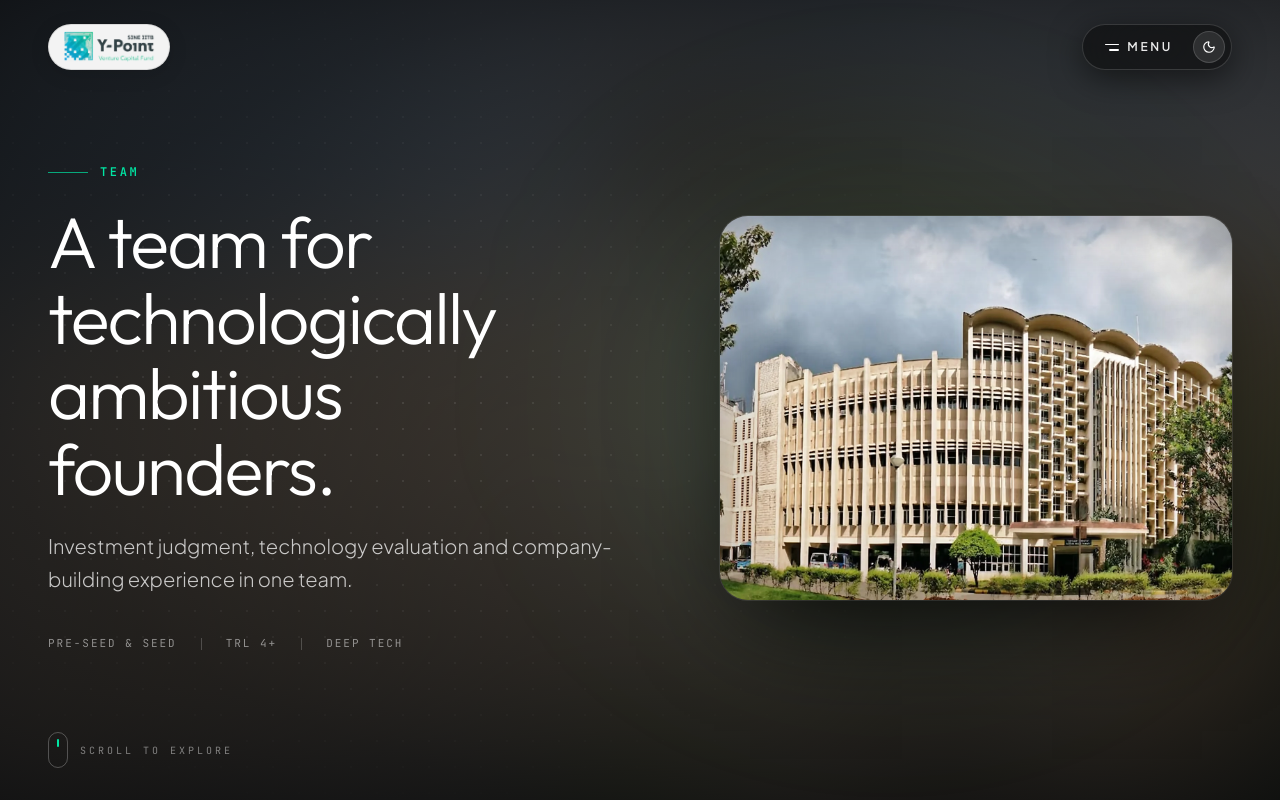
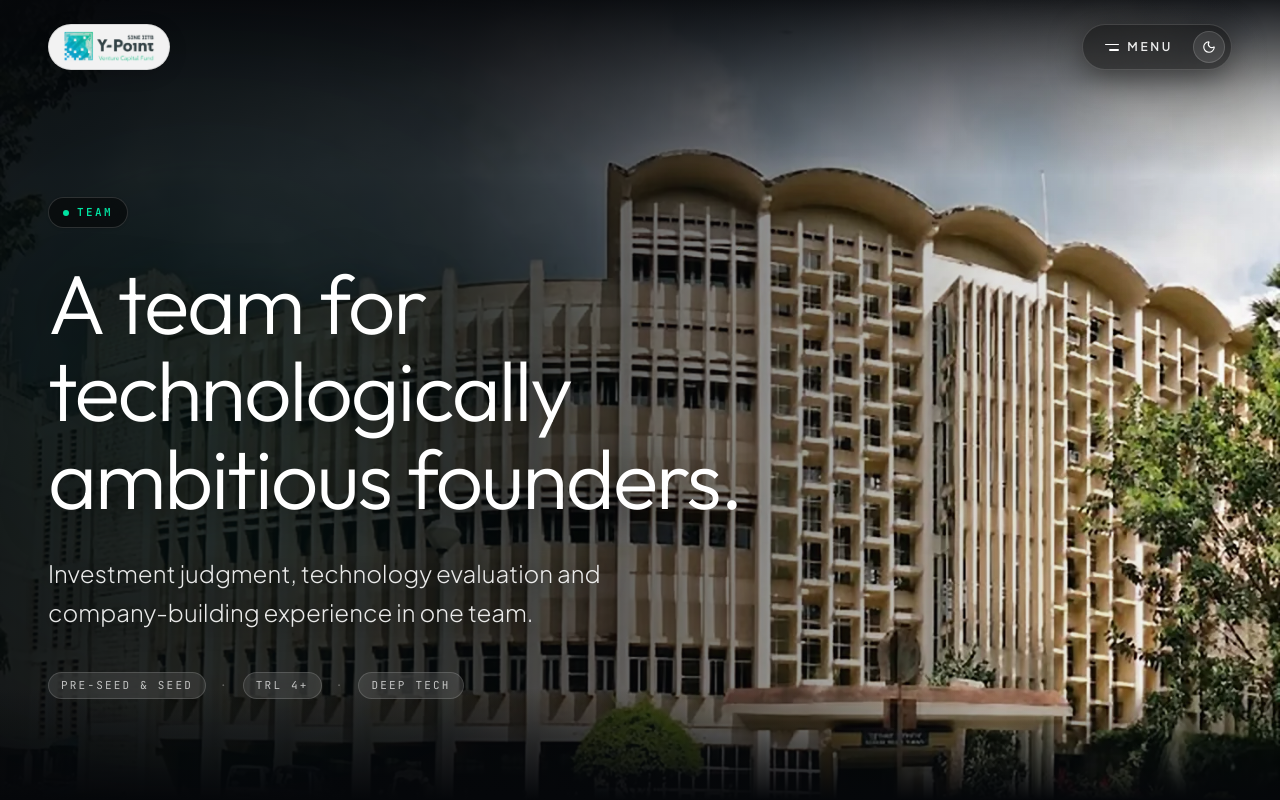
Before and after one commit to Ankit-singh-dot/y-point, a Next.js app in the folder my-app/: page /team in a window 1280 px wide. Shown: the top 800 px of the page. Built offline with nearby package versions, Linux system fonts and the light colour scheme.

Commit message:
making_images_full_fldge_high_screen app/components/PhotoHero.tsx

```diff
--- a/my-app/app/components/PhotoHero.tsx
+++ b/my-app/app/components/PhotoHero.tsx
@@ -5,123 +5,87 @@ const INK = "5,7,10";
 const ACCENT = "0,229,163";
 
 /**
- * w/h are the real pixel dimensions of each file. The sources only carry ~736px of genuine
- * detail, so on desktop we never stretch them full-bleed: the sharp photo sits in a rounded frame
- * at its own aspect ratio, and a blurred copy fills the screen (blur hides missing resolution).
- * On phones (portrait screens) the photo is shown full-bleed, where it is close to native size.
+ * Ultra HD master photography (2752x1536, 16:9 widescreen). High fidelity architectural
+ * detail designed for full-screen display without pixelation or compression artifacts.
  */
 export const HERO_PHOTOS = {
-  mainBuilding: { src: "/iitb/main-building.webp", w: 1472, h: 1104, label: "Main Building", alt: "The Main Building at IIT Bombay under monsoon clouds", position: "62% 50%" },
-  mainBuildingLeaves: { src: "/iitb/main-building-leaves.webp", w: 1472, h: 920, label: "Main Building", alt: "IIT Bombay Main Building seen through peepal leaves", position: "55% 40%" },
-  campusLawn: { src: "/iitb/campus-lawn.webp", w: 1472, h: 1962, label: "Central Lawn", alt: "IIT Bombay central lawn and trees", position: "50% 38%" },
-  mainGate: { src: "/iitb/main-gate.webp", w: 1472, h: 1720, label: "Main Gate", alt: "IIT Bombay Main Gate beneath the trees", position: "50% 30%" },
-  entranceWall: { src: "/iitb/entrance-wall.webp", w: 1472, h: 1580, label: "Institute Entrance", alt: "IIT Bombay entrance wall beneath the trees", position: "50% 50%" },
-  crestPlaque: { src: "/iitb/crest-plaque.webp", w: 1472, h: 1104, label: "Institute Crest", alt: "The brass IIT Bombay crest, lit against a wall", position: "50% 45%" },
-  entranceSign: { src: "/iitb/entrance-sign.webp", w: 1472, h: 1760, label: "Institute Entrance", alt: "IIT Bombay entrance signage under a banyan canopy", position: "50% 52%" },
+  mainBuilding: { src: "/iitb/main-building.webp", w: 4096, h: 1948, label: "Main Building", alt: "The Main Building at IIT Bombay under dramatic sky", position: "center 48%" },
+  mainBuildingLeaves: { src: "/iitb/main-building-leaves.webp", w: 2880, h: 2160, label: "Main Building", alt: "IIT Bombay Main Building facade framed by leaves", position: "center 45%" },
+  campusLawn: { src: "/iitb/campus-lawn.webp", w: 2880, h: 2160, label: "Central Lawn", alt: "IIT Bombay central campus lawn and iconic metal sculpture", position: "center 45%" },
+  mainGate: { src: "/iitb/main-gate.webp", w: 3200, h: 2400, label: "Main Gate", alt: "IIT Bombay campus entrance portico and green rain trees", position: "center 42%" },
+  entranceWall: { src: "/iitb/main-gate.webp", w: 3200, h: 2400, label: "Campus Entrance", alt: "IIT Bombay campus entrance and architectural canopy", position: "center 42%" },
+  crestPlaque: { src: "/iitb/crest-plaque.webp", w: 2752, h: 1536, label: "Institute Crest", alt: "The bronze IIT Bombay crest plaque, lit against a textured wall", position: "75% center" },
+  entranceSign: { src: "/iitb/main-gate.webp", w: 3200, h: 2400, label: "Campus Entrance", alt: "IIT Bombay entrance portico under green canopy", position: "center 42%" },
 } as const;
 
 export type HeroPhoto = keyof typeof HERO_PHOTOS;
 
-/** Largest CSS width the framed photo may take on desktop (keeps it near native sharpness). */
-const FRAME_MAX_W = 580;
-
 type StageProps = {
   photo: HeroPhoto;
-  /**
-   * Mobile composition only (desktop is always text-left / photo-right):
-   * bottom – text bottom-left over the photo
-   * top    – text centred over the canopy, subject visible below
-   */
   layout?: "bottom" | "top";
   minHeight?: string;
   paddingTop?: string;
   paddingBottom?: string;
   preload?: boolean;
-  /** Show the "Scroll" hint at the bottom of the section on desktop. */
-  scrollCue?: boolean;
   children: React.ReactNode;
 };
 
 export function PhotoStage({
   photo,
   layout = "bottom",
-  minHeight = "100svh",
-  paddingTop = "8rem",
-  paddingBottom = "clamp(3rem, 7vw, 5.5rem)",
+  minHeight = "100vh",
   preload = false,
-  scrollCue = false,
   children,
 }: StageProps) {
   const p = HERO_PHOTOS[photo];
-  const top = layout === "top";
-  const aspect = p.w / p.h;
-  const frameStyle = {
-    "--frame-w": `min(${FRAME_MAX_W}px, 40vw, calc(min(58svh, 580px) * ${aspect.toFixed(4)}))`,
-    "--frame-w-sm": `min(100%, 560px, calc(44svh * ${aspect.toFixed(4)}))`,
-    "--frame-ar": `${p.w} / ${p.h}`,
-  } as React.CSSProperties;
 
   return (
-    <section className="relative z-10 w-full overflow-hidden text-white" style={{ minHeight, background: `rgb(${INK})` }}>
-      {/* Backdrop: blurred photo, accent glow and a faint dot texture (blur hides missing resolution) */}
-      <div aria-hidden="true" className="absolute inset-0">
-        <Image src={p.src} alt="" fill sizes="30vw" className="object-cover scale-125 blur-3xl saturate-125 opacity-60" />
+    <section
+      className="relative z-10 w-full h-screen h-[100dvh] min-h-[100dvh] overflow-hidden bg-[#05070a] flex flex-col justify-between text-white select-none"
+    >
+      {/* 1. Full-Bleed Ultra HD Flexible Background Photograph: Perfectly fits 100% of any screen */}
+      <div className="absolute inset-0 w-full h-full overflow-hidden">
+        <Image
+          src={p.src}
+          alt={p.alt}
+          fill
+          priority={preload}
+          sizes="100vw"
+          style={{ objectPosition: p.position }}
+          className="object-cover w-full h-full scale-100 transition-transform duration-1000 ease-out"
+        />
+
+        {/* 2. Top Scrim: Preserves navbar transparency and readability */}
+        <div className="absolute inset-x-0 top-0 h-44 bg-gradient-to-b from-[#05070a]/90 via-[#05070a]/40 to-transparent pointer-events-none" />
+
+        {/* 3. Directional Asymmetric Cinematic Scrim:
+            Ensures text on the left has deep, razor-sharp legibility while the architecture and campus on the right remains sunlit, open, and completely unobscured */}
         <div
-          className="absolute inset-0"
+          className="absolute inset-0 pointer-events-none"
           style={{
-            background: `radial-gradient(120% 90% at 72% 50%, rgba(${INK},0.3) 0%, rgba(${INK},0.75) 60%, rgba(${INK},0.94) 100%)`,
+            background: "linear-gradient(90deg, rgba(5,7,10,0.92) 0%, rgba(5,7,10,0.80) 36%, rgba(5,7,10,0.48) 58%, rgba(5,7,10,0.12) 78%, transparent 100%)",
           }}
         />
+
+        {/* 4. Bottom Horizon Scrim: Smooth cinematic transition into page content */}
+        <div className="absolute inset-x-0 bottom-0 h-28 bg-gradient-to-t from-[#05070a] via-[#05070a]/50 to-transparent pointer-events-none" />
+
+        {/* 5. Subtle Accent Light on text anchor */}
         <div
-          className="absolute inset-0 opacity-[0.18]"
-          style={{
-            backgroundImage: "radial-gradient(rgba(255,255,255,0.55) 1px, transparent 1px)",
-            backgroundSize: "26px 26px",
-            maskImage: "radial-gradient(70% 70% at 30% 50%, black 0%, transparent 75%)",
-            WebkitMaskImage: "radial-gradient(70% 70% at 30% 50%, black 0%, transparent 75%)",
-          }}
-        />
-        <div
-          className="absolute left-1/2 top-[30%] h-[40vh] w-[90vw] -translate-x-1/2 -translate-y-1/2 rounded-full blur-[90px] lg:left-auto lg:right-[8%] lg:top-1/2 lg:h-[60vh] lg:w-[45vw] lg:translate-x-0 lg:blur-[120px]"
-          style={{ background: `radial-gradient(closest-side, rgba(${ACCENT},0.18), transparent)` }}
+          className="absolute -left-20 top-1/2 h-[40vh] w-[45vw] -translate-y-1/2 rounded-full blur-[140px] pointer-events-none opacity-20"
+          style={{ background: `radial-gradient(closest-side, #00E5A3, transparent)` }}
         />
       </div>
 
-      <div
-        className={`mx-auto flex max-w-7xl flex-col justify-center gap-10 px-4 sm:px-8 lg:px-12 lg:grid lg:grid-cols-[minmax(0,1fr)_auto] lg:items-center lg:gap-20 lg:text-left ${
-          top ? "items-center text-center" : ""
-        }`}
-        style={{ minHeight, paddingTop: `min(${paddingTop}, 6.5rem)`, paddingBottom }}
-      >
-        <div className={`relative z-10 w-full ${top ? "max-w-3xl" : "max-w-2xl"}`}>{children}</div>
-
-        {/* Sharp photo in a rounded frame at its own aspect ratio, never stretched past its real detail.
-            Phones: above the text. Desktop: right of the text. */}
-        <figure
-          className="group relative order-first m-0 w-(--frame-w-sm) self-center aspect-(--frame-ar) overflow-hidden rounded-3xl shadow-[0_30px_80px_-30px_rgba(0,0,0,0.9)] ring-1 ring-white/10 lg:order-none lg:w-(--frame-w) lg:rounded-[1.75rem] lg:shadow-[0_40px_100px_-30px_rgba(0,0,0,0.9)]"
-          style={frameStyle}
-        >
-          <Image
-            src={p.src}
-            alt={p.alt}
-            fill
-            preload={preload}
-            sizes={`(min-width: 1024px) ${FRAME_MAX_W}px, min(100vw, 560px)`}
-            className="object-cover transition-transform duration-[1.2s] ease-out lg:group-hover:scale-[1.03]"
-          />
-          {/* Gentle vignette so the photo sits into the dark page */}
-          <div aria-hidden="true" className="absolute inset-0" style={{ boxShadow: `inset 0 0 80px rgba(${INK},0.35)` }} />
-        </figure>
+      {/* 6. Text Content: Clean left-aligned editorial orientation */}
+      <div className="relative z-10 w-full max-w-7xl mx-auto px-4 sm:px-8 lg:px-12 my-auto pt-24 sm:pt-28 lg:pt-32">
+        <div className="relative max-w-2xl lg:max-w-3xl text-left">
+          {children}
+        </div>
       </div>
 
-      {scrollCue && (
-        <div aria-hidden="true" className="absolute bottom-8 hidden items-center gap-3 lg:flex left-[max(3rem,calc((100vw-80rem)/2+3rem))]">
-          <span className="relative h-9 w-5 rounded-full border border-white/25">
-            <span className="absolute left-1/2 top-1.5 h-2 w-0.5 -translate-x-1/2 rounded-full bg-[#00E5A3] animate-float-reverse" />
-          </span>
-          <span className="font-mono text-[10px] uppercase tracking-[0.3em] text-white/45">Scroll to explore</span>
-        </div>
-      )}
+      {/* 7. Bottom Anchor: Clean spacing at bottom */}
+      <div className="relative z-10 w-full max-w-7xl mx-auto px-4 sm:px-8 lg:px-12 pb-6 sm:pb-8 pointer-events-none" />
     </section>
   );
 }
@@ -136,28 +100,29 @@ type Props = {
 
 /** Page-opening IIT Bombay photograph with headline. */
 export default function PhotoHero({ photo, eyebrow, title, intro, layout = "bottom" }: Props) {
-  const top = layout === "top";
   return (
-    <PhotoStage photo={photo} layout={layout} preload scrollCue paddingTop={top ? "clamp(7rem, 12vw, 9rem)" : "8rem"}>
-      <div className="space-y-6">
-        <div className={`flex items-center gap-3 ${top ? "justify-center lg:justify-start" : ""}`}>
-          <span className="hidden h-px w-10 bg-[#00E5A3]/70 lg:block" />
-          <span className="font-mono text-xs uppercase tracking-[0.22em] text-[#00E5A3] font-semibold">{eyebrow}</span>
+    <PhotoStage photo={photo} layout={layout} preload>
+      <div className="space-y-6 sm:space-y-8 text-left">
+        <div className="flex items-center gap-3">
+          <div className="inline-flex items-center gap-2 px-3.5 py-1.5 rounded-full bg-black/50 backdrop-blur-md border border-white/15 shadow-sm">
+            <span className="h-1.5 w-1.5 rounded-full bg-[#00E5A3] animate-pulse" />
+            <span className="font-mono text-[11px] uppercase tracking-[0.22em] text-[#00E5A3] font-semibold">{eyebrow}</span>
+          </div>
         </div>
-        <h1 className="font-display font-light text-4xl sm:text-6xl lg:text-7xl tracking-tight leading-[1.05] text-white">
+        <h1 className="font-display font-light text-4xl sm:text-6xl lg:text-7xl xl:text-[5.25rem] tracking-tight leading-[1.04] text-white drop-shadow-[0_4px_24px_rgba(0,0,0,0.7)]">
           {title}
         </h1>
         {intro && (
-          <p className={`font-sans font-light text-base sm:text-xl text-white/75 leading-relaxed max-w-xl ${top ? "mx-auto lg:mx-0" : ""}`}>
+          <p className="font-sans font-light text-base sm:text-xl lg:text-2xl text-white/90 leading-relaxed max-w-2xl drop-shadow-[0_2px_12px_rgba(0,0,0,0.85)]">
             {intro}
           </p>
         )}
-        <div className={`hidden pt-4 lg:flex items-center gap-6 font-mono text-[11px] uppercase tracking-[0.18em] text-white/50`}>
-          <span>Pre-seed &amp; Seed</span>
-          <span className="h-3 w-px bg-white/20" />
-          <span>TRL 4+</span>
-          <span className="h-3 w-px bg-white/20" />
-          <span>Deep Tech</span>
+        <div className="pt-2 flex flex-wrap items-center gap-2.5 sm:gap-3.5 font-mono text-[10px] sm:text-[11px] uppercase tracking-[0.2em] text-white/70">
+          <span className="px-3 py-1 rounded-full bg-white/10 backdrop-blur-md border border-white/15">Pre-seed &amp; Seed</span>
+          <span className="text-white/30">·</span>
+          <span className="px-3 py-1 rounded-full bg-white/10 backdrop-blur-md border border-white/15">TRL 4+</span>
+          <span className="text-white/30">·</span>
+          <span className="px-3 py-1 rounded-full bg-white/10 backdrop-blur-md border border-white/15">Deep Tech</span>
         </div>
       </div>
     </PhotoStage>
```
